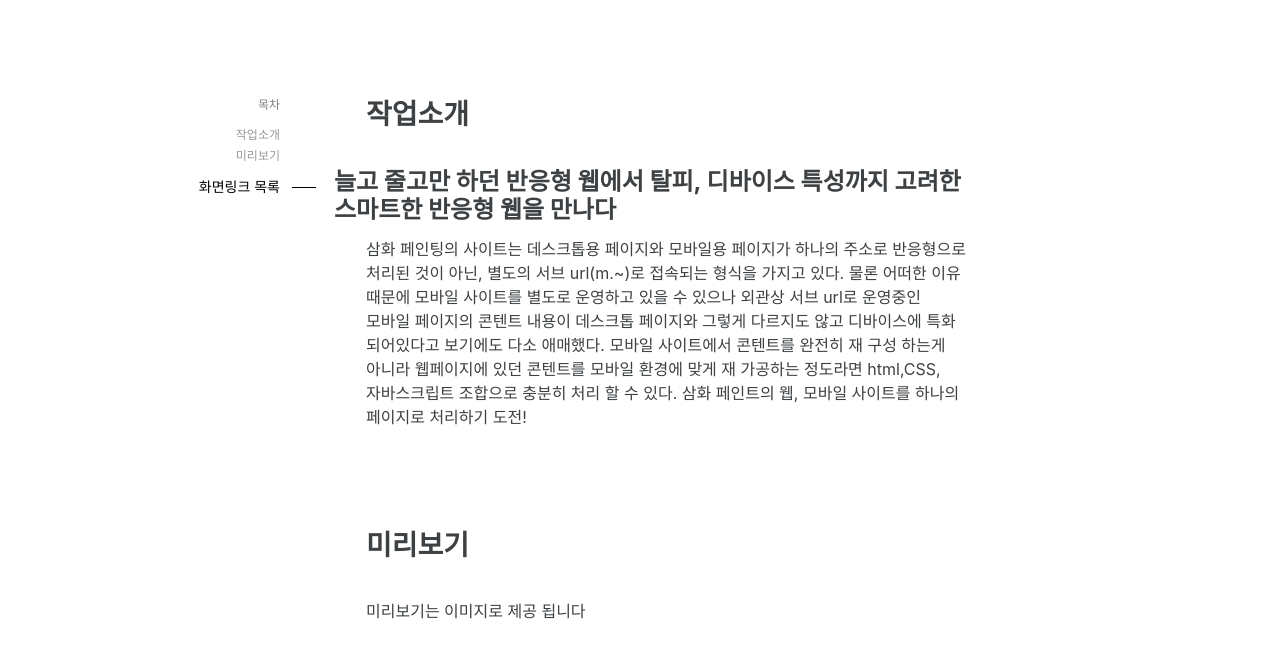
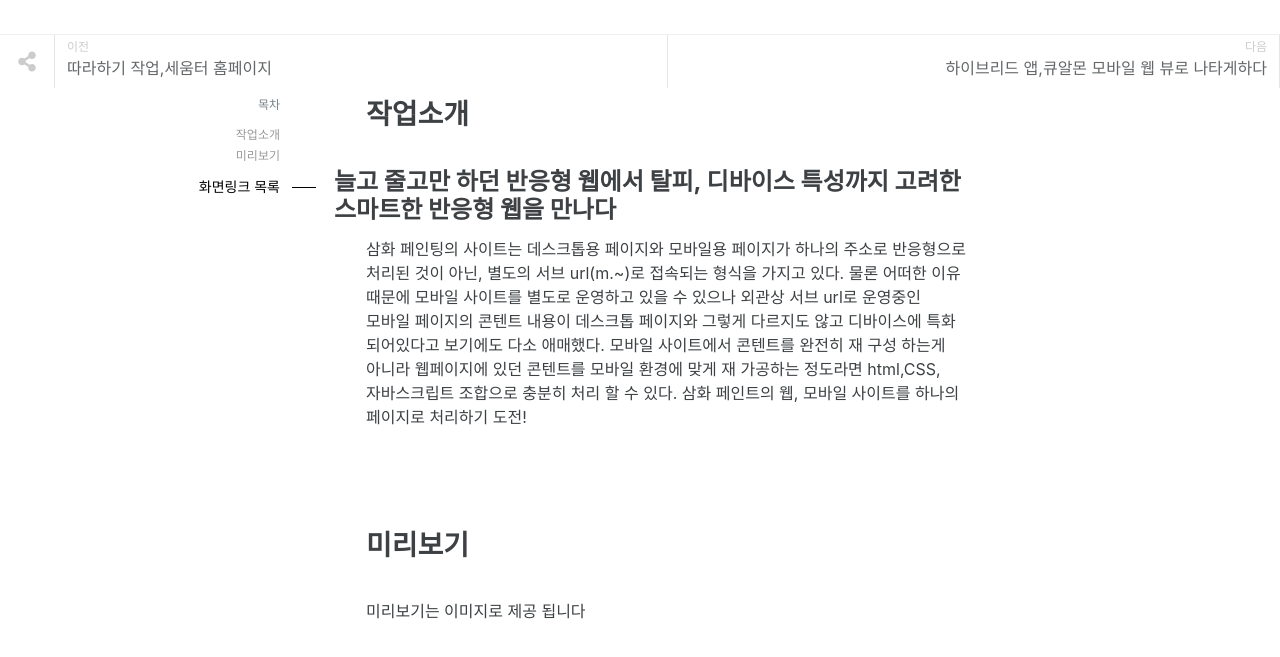
Before and after one commit to ridiahn/portfolio, a Jekyll site: the page built from _posts/2021-08-29-[clone]samhaw.md, in a window 1280 px wide. Shown: the part 812-1469 px from the top of the page. Built offline with Jekyll 4.4.1, drawn with Linux system fonts in a browser that asks for light colours; cached includes are drawn as plain includes; some web fonts are replaced; grey boxes are pictures that could not be loaded.

Commit message:
페이지 네비게이션 수정

```diff
--- a/_sass/minimal-mistakes/_navigation.scss
+++ b/_sass/minimal-mistakes/_navigation.scss
@@ -52,23 +52,17 @@
 $pageNav-height-lg : 54px;
 
 .page__nav{
-  border-bottom: solid 1px #efefef;
+  border-top: solid 1px #efefef;
   width: 100%;
   height: $pageNav-height-lg;
   display: flex;
   align-items: center;
   background-color: rgba(white, 0.9);
-  visibility: hidden;
   position: fixed;
-  top: -100px;
+  bottom: 0;
   left: 0;
-  transition: top 0.5s;
 }
 
-.page__nav.on{
-  visibility: visible;
-  top: 0;
-}
 
 /*
   Post pagination navigation links
--- a/assets/js/sub.js
+++ b/assets/js/sub.js
@@ -1,7 +1,8 @@
 window.onload = function(){
   expenditem();
   online_title();
-  pagnavEvent();
+  //pagnavEvent();
+  horizontalThumb();
 
   //공유하기 버튼 클릭시 나타내기
   let btnShare = document.getElementsByClassName("page__share")[0];
@@ -11,7 +12,7 @@
 }
 
 //특정 위치에서 페이지 네비게이션 나타내고, 작업목록으로 가는 메뉴추가
-function pagnavEvent(){
+/*function pagnavEvent(){
   let gnb = document.querySelector("#site-nav > ul");
   let menuWorklist = gnb.children[0];
   let pageNav = document.getElementsByClassName("page__nav")[0];
@@ -35,7 +36,7 @@
       _off();
     }
   });
-}
+}*/
 
 //페이지 네비게이션 두줄 제목 한줄 처리하기
 function online_title(){
@@ -81,3 +82,24 @@
   this.parentNode.remove();
   document.body.classList.remove("block_scroll");
 }
+
+function horizontalThumb(){
+  let hgallery = document.querySelectorAll(".h_th");
+
+  //아이템을 wrap으로 감싸 리턴
+  function wrapItems(items, wrapSize){
+    let wrap = document.createElement("div");
+    wrap.style.width = wrapSize + "px";
+    Array.from(items).forEach( e =>{
+      wrap.appendChild(e);
+    });
+    return wrap;
+  }
+
+
+  Array.from(hgallery).forEach( e =>{
+    let hgalleryItems = e.children;
+    let scrollX_width = ( hgalleryItems[0].offsetWidth + 16 )* hgalleryItems.length;
+    e.appendChild(wrapItems(hgalleryItems, scrollX_width));
+  })
+}
```
